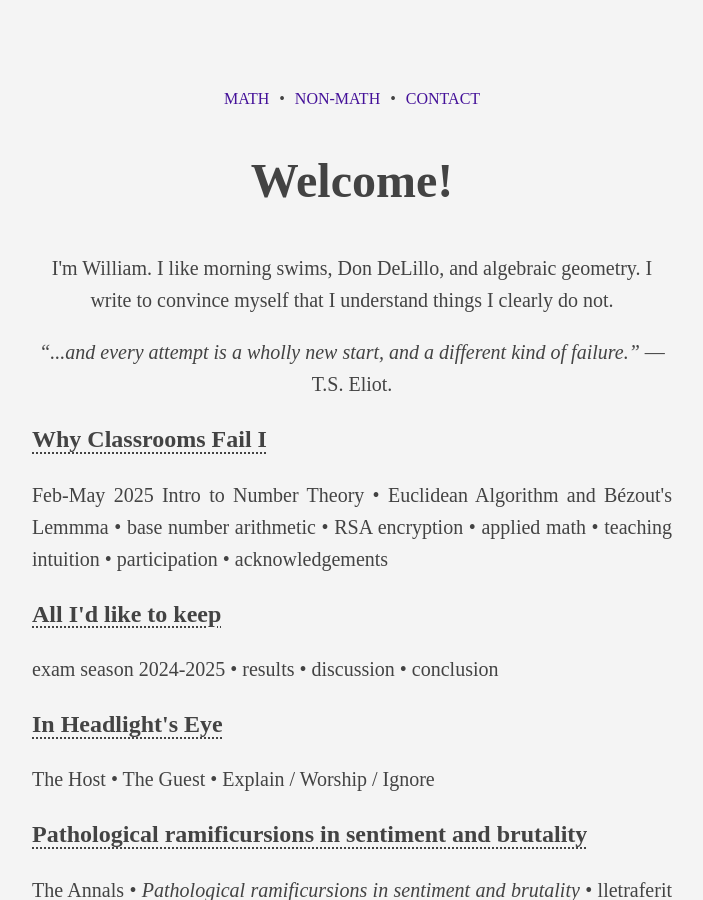
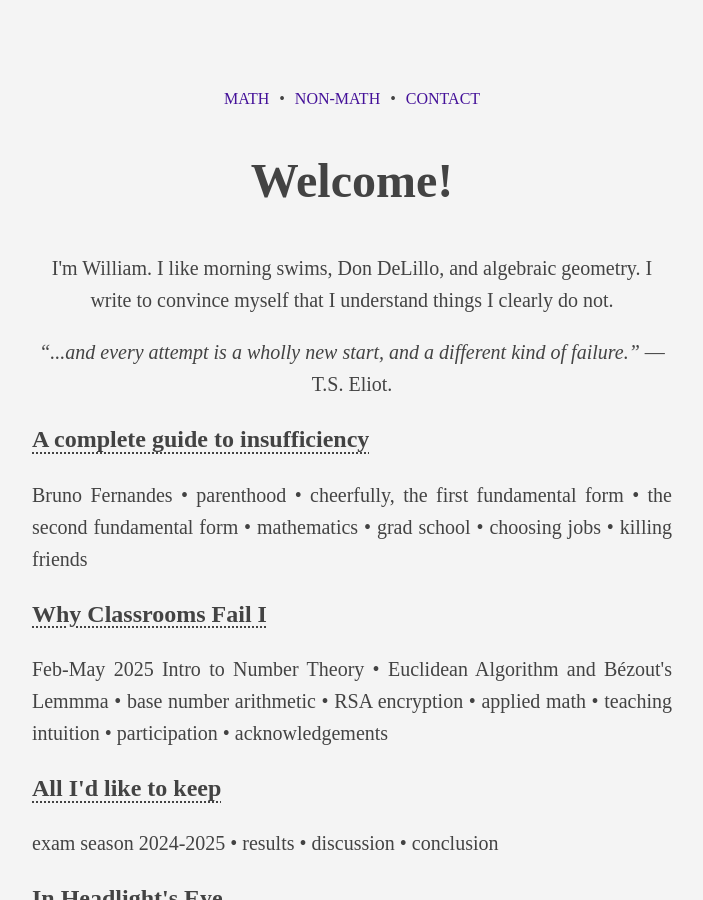
Before and after one commit to williamrygao/williamrygao.github.io, a Jekyll site: the page built from index.md, in a window 1280 px wide and 900 px high. Shown: the whole window, without its empty margins (288-991 px from the left). Built offline with Jekyll 4.4.1, drawn with Linux system fonts in a browser that asks for light colours.

Commit message:
insufficiency

```diff
--- a/index.md
+++ b/index.md
@@ -8,6 +8,16 @@ title: Non-Math Home
 
 <p class="introduction"><i>&ldquo;...and every attempt is a wholly new start, and a different kind of failure.&rdquo;</i> — T.S. Eliot.</p>
 
+<div class="post">
+    <h2>
+        <a href="/insufficiency">A complete guide to insufficiency</a>
+    </h2>
+    <div class="summary">
+        <p>
+            Bruno Fernandes • parenthood • cheerfully, the first fundamental form • the second fundamental form • mathematics • grad school • choosing jobs • killing friends
+        </p>
+    </div>
+</div>
 <div class="post">
     <h2>
         <a href="/classrooms1">Why Classrooms Fail I</a>
```
Also changed, not shown: _posts/2025-03-15-insufficiency.md (added, +55 -0 lines).
